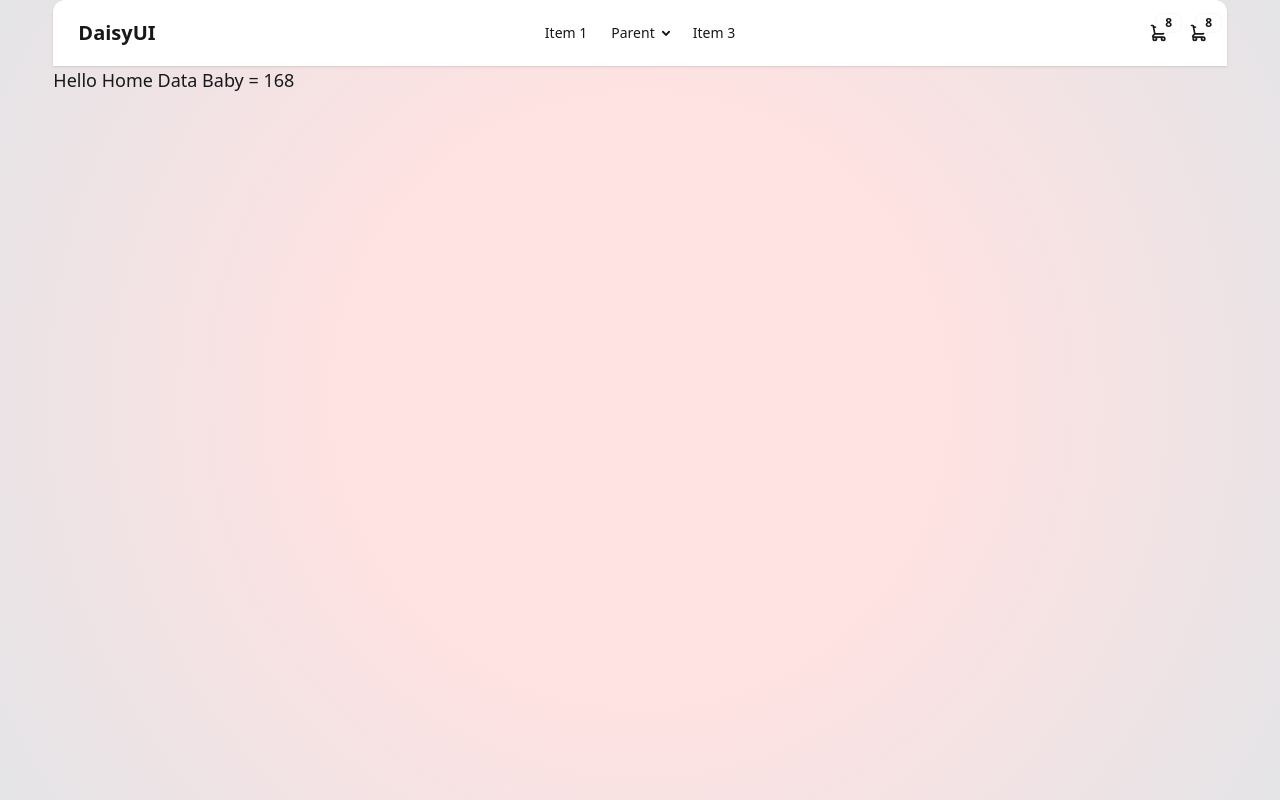
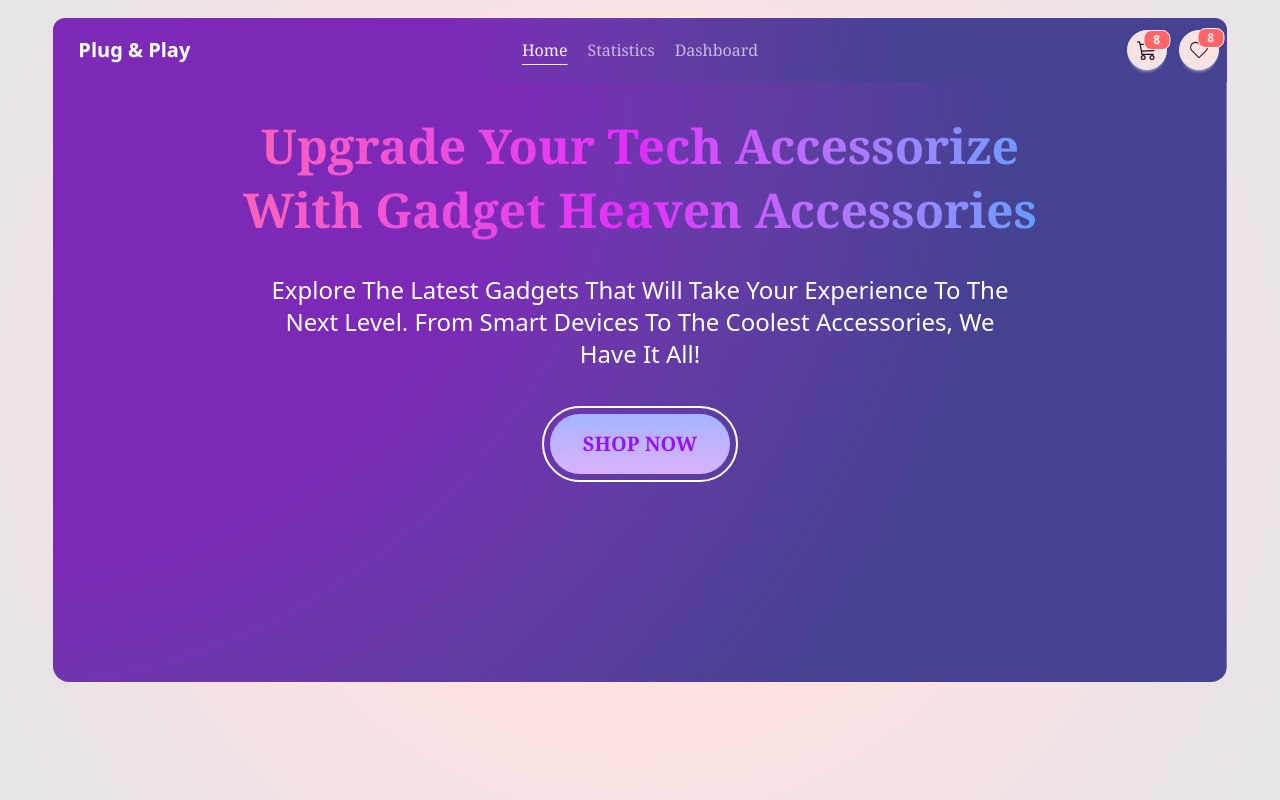
Before and after one commit to rakib-hasan-78/price-cart, a React (Vite) app: page / in a window 1280 px wide. Built offline with nearby package versions, Linux system fonts and the light colour scheme; a web font is replaced by a local one.

Commit message:
hero added to home

```diff
--- a/src/Components/Header/Header.jsx
+++ b/src/Components/Header/Header.jsx
@@ -3,9 +3,9 @@ import Nav from './../Nav/Nav';
 
 const Header = () => {
     return (
-        <div className={`w-full rounded-t-xl `}>
+        <header className={`w-full rounded-t-xl border-none mb-0 -mt-0.5`}>
             <Nav />
-        </div>
+        </header>
     );
 };
 
--- /dev/null
+++ b/src/Components/Hero/Hero.jsx
@@ -0,0 +1,12 @@
+import React from 'react';
+
+const Hero = ({children}) => {
+    return (
+        <div
+        className={`hero bg-hero h-[600px] custom-bg items-start`}>
+            {children}
+        </div>
+    );
+};
+
+export default Hero;
--- a/src/Components/Nav/Nav.jsx
+++ b/src/Components/Nav/Nav.jsx
@@ -1,8 +1,17 @@
 import React from 'react';
+import { useLocation } from 'react-router-dom';
+import { BsCart3 } from "react-icons/bs";
+import { CiHeart } from "react-icons/ci";
+import NavLinks from '../NavLinks/NavLinks';
+
 
 const Nav = () => {
+    const location = useLocation();
+    const preferenceBG = location.pathname==='/';
+
     return (
-        <div className={`navbar bg-base-100 shadow-sm rounded-t-xl`}>
+        <div
+        className={`navbar rounded-t-xl border-none shadow-none mb-0 ${location.pathname==='/'?'custom-bg':'bg-transparent'}`}>
             <div className="navbar-start">
                 <div className="dropdown">
                 <div tabIndex={0} role="button" className="btn btn-ghost lg:hidden">
@@ -11,40 +20,42 @@ const Nav = () => {
                 <ul
                     tabIndex={0}
                     className="menu menu-sm dropdown-content bg-base-100 rounded-box z-1 mt-3 w-52 p-2 shadow">
-                    <li><a>Item 1</a></li>
-                    <li>
-                    <a>Parent</a>
-                    <ul className="p-2">
-                        <li><a>Submenu 1</a></li>
-                        <li><a>Submenu 2</a></li>
-                    </ul>
-                    </li>
-                    <li><a>Item 3</a></li>
+                    {NavLinks()}
                 </ul>
                 </div>
-                <a className="btn btn-ghost text-xl">daisyUI</a>
+                <a className="btn btn-ghost text-xl">Plug & Play</a>
             </div>
             <div className="navbar-center hidden lg:flex">
-                <ul className="menu menu-horizontal px-1">
-                <li><a>Item 1</a></li>
-                <li>
-                    <details>
-                    <summary>Parent</summary>
-                    <ul className="p-2">
-                        <li><a>Submenu 1</a></li>
-                        <li><a>Submenu 2</a></li>
-                    </ul>
-                    </details>
-                </li>
-                <li><a>Item 3</a></li>
+                <ul className="menu menu-horizontal px-1 flex items-center space-x-5">
+                {NavLinks()}
                 </ul>
             </div>
-            <div className="navbar-end">
+            <div className='navbar-end'>
+                <div className="flex items-center justify-end space-x-3">
                     <div className="dropdown dropdown-end">
-                    <div tabIndex={0} role="button" className="btn btn-ghost btn-circle">
+                        <div tabIndex={0} role="button" className={`btn ${preferenceBG ? 'bg-[radial-gradient(circle,theme(colors.red.100)_40%,theme(colors.zinc.200))]':'bg-[radial-gradient(circle_farthest-corner_at_-5.6%_-6.8%,_theme(colors.purple.800)_37.3%,_theme(colors.indigo.900)_73.5%)] bg-blend-color  text-white backdrop-blur-md bg-white/10'} btn-circle`}>
+                            <div className={`indicator`}>
+                            <BsCart3 className='text-xl'/>
+                            <span className="badge badge-sm indicator-item bg-red-400 text-red-50">8</span>
+                            </div>
+                        </div>
+                        <div
+                            tabIndex={0}
+                            className="card card-compact dropdown-content bg-base-100 z-1 mt-3 w-52 shadow">
+                            <div className="card-body">
+                            <span className="text-lg font-bold ">8 Items</span>
+                            <span className="text-info">Subtotal: $999</span>
+                            <div className="card-actions">
+                                <button className="btn btn-primary btn-block">View cart</button>
+                            </div>
+                            </div>
+                        </div>
+                    </div>
+                    <div className="dropdown dropdown-end">
+                        <div tabIndex={0} role="button" className={`btn ${preferenceBG ? 'bg-[radial-gradient(circle,theme(colors.red.100)_40%,theme(colors.zinc.200))]':'bg-[radial-gradient(circle_farthest-corner_at_-5.6%_-6.8%,_theme(colors.purple.800)_37.3%,_theme(colors.indigo.900)_73.5%)] bg-blend-color  text-white backdrop-blur-md bg-white/10'} btn-circle`}>
                             <div className="indicator">
-                        <svg xmlns="http://www.w3.org/2000/svg" className="h-5 w-5" fill="none" viewBox="0 0 24 24" stroke="currentColor"> <path strokeLinecap="round" strokeLinejoin="round" strokeWidth="2" d="M3 3h2l.4 2M7 13h10l4-8H5.4M7 13L5.4 5M7 13l-2.293 2.293c-.63.63-.184 1.707.707 1.707H17m0 0a2 2 0 100 4 2 2 0 000-4zm-8 2a2 2 0 11-4 0 2 2 0 014 0z" /> </svg>
-                        <span className="badge badge-sm indicator-item">8</span>
+                            <CiHeart className='text-2xl' />
+                            <span className="badge badge-sm indicator-item bg-red-400 text-red-100">8</span>
                             </div>
                         </div>
                         <div
@@ -59,24 +70,7 @@ const Nav = () => {
                             </div>
                         </div>
                     </div>
-                <div className="dropdown dropdown-end">
-                    <div tabIndex={0} role="button" className="btn btn-ghost btn-circle">
-                        <div className="indicator">
-                        <svg xmlns="http://www.w3.org/2000/svg" className="h-5 w-5" fill="none" viewBox="0 0 24 24" stroke="currentColor"> <path strokeLinecap="round" strokeLinejoin="round" strokeWidth="2" d="M3 3h2l.4 2M7 13h10l4-8H5.4M7 13L5.4 5M7 13l-2.293 2.293c-.63.63-.184 1.707.707 1.707H17m0 0a2 2 0 100 4 2 2 0 000-4zm-8 2a2 2 0 11-4 0 2 2 0 014 0z" /> </svg>
-                        <span className="badge badge-sm indicator-item">8</span>
-                        </div>
-                    </div>
-                    <div
-                        tabIndex={0}
-                        className="card card-compact dropdown-content bg-base-100 z-1 mt-3 w-52 shadow">
-                        <div className="card-body">
-                        <span className="text-lg font-bold">8 Items</span>
-                        <span className="text-info">Subtotal: $999</span>
-                        <div className="card-actions">
-                            <button className="btn btn-primary btn-block">View cart</button>
-                        </div>
-                        </div>
-                    </div>
+
                 </div>
             </div>
         </div>
--- /dev/null
+++ b/src/Components/NavLinks/NavLinks.jsx
@@ -0,0 +1,19 @@
+import React from 'react';
+import { NavLink, useLocation } from 'react-router-dom';
+
+const NavLinks = () => {
+    const location = useLocation();
+    const links =({isActive})=>{
+        return `${location.pathname==='/'? `${isActive?'underline underline-offset-8 text-violet-50 font-medium':'font-light text-violet-50/70'}`: `${isActive?'text-violet-100/60 font-semibold underline underline-offset-8 custom-bg px-2 py-1.5 rounded-md':'text-gray-800/70'}`} font-serif text-base`
+    }
+    return (
+        <>
+            <NavLink className={links} to={'/'}>home</NavLink>
+            <NavLink className={links} to={'/statistics'}>statistics</NavLink>
+            <NavLink className={links} to={'/dashboard'}>dashboard</NavLink>
+
+        </>
+    );
+};
+
+export default NavLinks;
--- /dev/null
+++ b/src/Pages/Dashboard/Dashboard.jsx
@@ -0,0 +1,11 @@
+import React from 'react';
+
+const Dashboard = () => {
+    return (
+        <div>
+            baby, i am dashboard, yoy yo !
+        </div>
+    );
+};
+
+export default Dashboard;
--- a/src/Pages/Home/Home.jsx
+++ b/src/Pages/Home/Home.jsx
@@ -1,13 +1,33 @@
 import React from 'react';
 import { useLoaderData } from 'react-router-dom';
+import Hero from './../../Components/Hero/Hero';
+
 
 
 const Home = () => {
     const data = useLoaderData();
     console.log(data.length);
     return (
-        <div className={``}>
-           <p>hello home data baby = {data.length}</p>
+        <div className={`w-full min-h-full`}>
+           <Hero>
+            {
+               <div className='bg-hero'>
+
+                <div className='w-full xl:px-40'>
+                    <h1 className='text-bg hero-title'> Upgrade Your Tech Accessorize with Gadget Heaven Accessories </h1>
+
+                    <p className="hero-brief">
+                    Explore the latest gadgets that will take your experience to the next level. From smart devices to the coolest accessories, we have it all!
+                    </p>
+
+                </div>
+                    <div className='xxs:w-11/12 lg:w-2/12 flex items-center justify-center xxs:border-1 xl:border-2 rounded-full my-3 p-1.5'>
+                    <button className='btn-hero' type="button">shop now</button>
+                    </div>
+                </div>
+            }
+           </Hero>
+
         </div>
     );
 };
--- a/src/Pages/Root/Root.jsx
+++ b/src/Pages/Root/Root.jsx
@@ -6,8 +6,8 @@ import Headroom from 'react-headroom';
 const Root = () => {
 
     return (
-        <div>
-            <main className='main'>
+        <div className='w-full min-h-full'>
+            <main className='main xxs:pt-0 lg:pt-5'>
             <Headroom>
             <Header />
             </Headroom>
--- a/src/index.css
+++ b/src/index.css
@@ -29,7 +29,7 @@
     @apply w-full h-full scroll-smooth;
   }
   body {
-    @apply w-full h-full font-sans font-normal text-lg bg-[radial-gradient(circle,theme(colors.red.100)_40%,theme(colors.zinc.200))] capitalize;
+    @apply w-full min-h-full font-sans font-normal text-lg bg-[radial-gradient(circle,theme(colors.red.100)_40%,theme(colors.zinc.200))] capitalize;
   }
   main {
     @apply xxs:w-full lg:w-11/12 mx-auto;
@@ -48,7 +48,7 @@
   }
   .bg-hero {
     /* This will continue to work correctly */
-    @apply w-full h-full xxs:rounded-b-lg lg:rounded-b-2xl relative flex items-center flex-wrap justify-center py-3;
+    @apply w-full xxs:rounded-b-lg lg:rounded-b-2xl relative flex items-start flex-wrap justify-center py-3;
   }
   .hero-title{
       @apply font-extrabold sm:font-bold text-center xxs:text-lg xs:text-xl sm:text-2xl md:text-3xl lg:text-4xl xlg:text-5xl xl:text-5xl  subpixel-antialiased xxs:leading-6 sm:leading-8 md:leading-10 xlg:leading-13 xl:leading-16 xxs:px-0 sm:px-6 md:px-10 xl:px-1 py-2 font-serif;
@@ -63,4 +63,8 @@
     @apply btn w-auto text-xl font-semibold capitalize xxs:btn-wide btn-error text-red-100 rounded-full py-6;
   }
 
+  .body-default-bg{
+    @apply bg-[radial-gradient(circle,theme(colors.red.100)_40%,theme(colors.zinc.200))];
+  }
+
 }
--- a/src/main.jsx
+++ b/src/main.jsx
@@ -6,6 +6,7 @@ import { createBrowserRouter, RouterProvider } from 'react-router-dom'
 import Home from './Pages/Home/Home'
 import Root from './Pages/Root/Root';
 import Error from './Pages/Error/Error';
+import Dashboard from './Pages/Dashboard/Dashboard';
 
 
 const root = createBrowserRouter([
@@ -18,6 +19,10 @@ const root = createBrowserRouter([
         path:'/',
         loader:()=>fetch('data/data.json').then(res=>res.json()),
         element: <Home />
+      },
+      {
+        path:'/dashboard',
+        element: <Dashboard />
       }
     ]
   }
```
Lines whose indentation alone changed are shown as unchanged.
